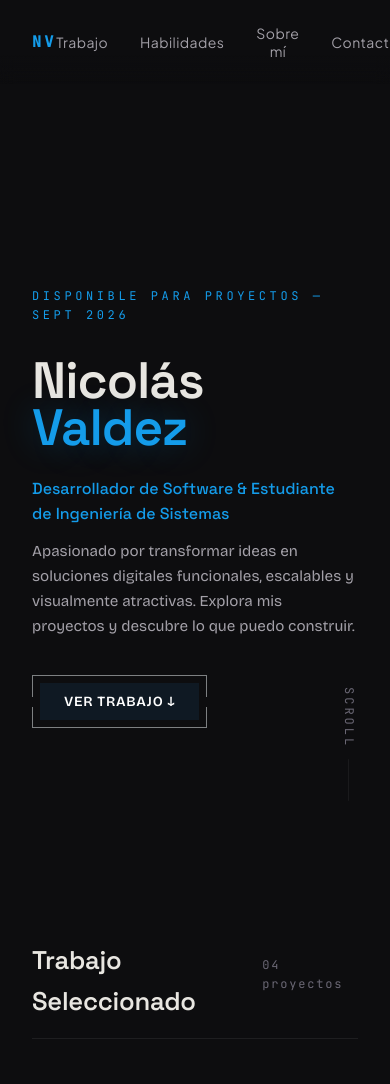
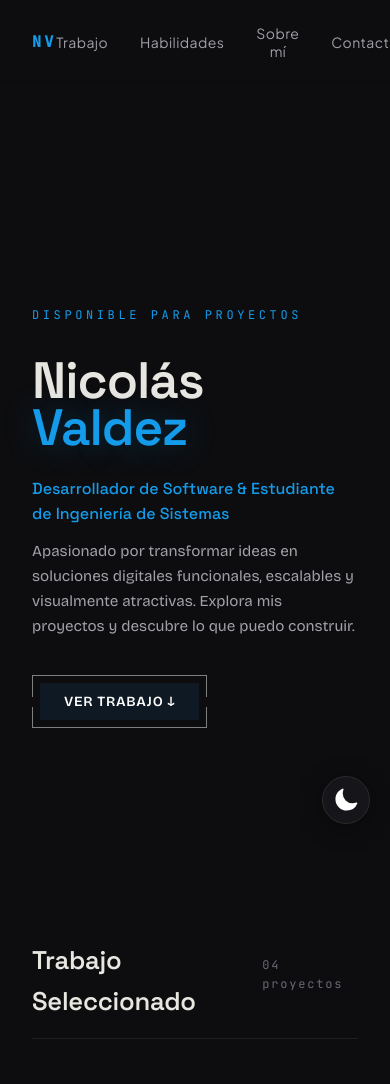
Before and after one commit to 02nvaldez/portfolio, a Flask app: page / in a window 390 px wide. Shown: the top 1084 px of the page. Run offline with Flask 3, Linux system fonts and the light colour scheme.

Commit message:
Front v1.0.2

```diff
--- a/static/css/style.css
+++ b/static/css/style.css
@@ -20,10 +20,43 @@
   --ring: #149CEA;
   --radius: 4px;
 
+  --header-bg: linear-gradient(to bottom, #0d0d0f 65%, transparent);
+  --button-border: #7D8082;
+  --button-bg: #0f1923;
+  --button-text: #e8e6e1;
+  --input-border: rgba(255, 255, 255, 0.15);
+  --thumb-img-opacity: 0.35;
+  --thumb-img-hover-opacity: 0.55;
+
   --font-display: 'Space Grotesk', sans-serif;
   --font-body: 'Plus Jakarta Sans', sans-serif;
   --font-para: 'Bricolage Grotesque', sans-serif;
   --font-mono: 'JetBrains Mono', monospace;
+}
+
+[data-theme="light"] {
+  --background: #f8fafc;
+  --foreground: #0f172a;
+  --card: #ffffff;
+  --card-foreground: #0f172a;
+  --primary: #0284c7;
+  --primary-foreground: #ffffff;
+  --secondary: #f1f5f9;
+  --secondary-foreground: #475569;
+  --muted: #e2e8f0;
+  --muted-foreground: #64748b;
+  --accent: #0284c7;
+  --accent-foreground: #ffffff;
+  --border: rgba(15, 23, 42, 0.08);
+  --ring: #0284c7;
+
+  --header-bg: linear-gradient(to bottom, rgba(248, 250, 252, 0.92) 65%, transparent);
+  --button-border: #94a3b8;
+  --button-bg: #0f172a;
+  --button-text: #ffffff;
+  --input-border: rgba(15, 23, 42, 0.2);
+  --thumb-img-opacity: 0.85;
+  --thumb-img-hover-opacity: 1;
 }
 
 *, *::before, *::after {
@@ -171,7 +206,7 @@ a {
 .hero-scroll {
   position: absolute;
   bottom: 2.5rem;
-  right: 2rem;
+  right: 6.5rem;
   display: flex;
   flex-direction: column;
   align-items: center;
@@ -870,3 +905,112 @@ a {
   color: var(--muted-foreground);
   text-transform: uppercase;
 }
+
+/* ==========================================================================
+   Floating Theme Switch (Dark / Light Mode)
+   ========================================================================== */
+.theme-toggle-container {
+  position: fixed;
+  bottom: 2rem;
+  right: 2rem;
+  z-index: 9999;
+}
+
+.toggle {
+  background-color: #16161A;
+  width: 56px;
+  height: 56px;
+  border-radius: 50%;
+  display: grid;
+  place-items: center;
+  cursor: pointer;
+  box-shadow: 0 4px 25px rgba(0, 0, 0, 0.4);
+  line-height: 1;
+  border: 0.5px solid #2B2B2B;
+  transition: transform 0.25s ease, box-shadow 0.3s ease, background-color 0.3s ease, border-color 0.3s ease;
+  user-select: none;
+  -webkit-tap-highlight-color: transparent;
+}
+
+.toggle:hover {
+  transform: translateY(-3px) scale(1.05);
+  box-shadow: 0 8px 30px rgba(0, 0, 0, 0.5);
+}
+
+.toggle:active {
+  transform: scale(0.95);
+}
+
+.input {
+  display: none;
+}
+
+.icon {
+  grid-column: 1 / 1;
+  grid-row: 1 / 1;
+  transition: transform 500ms cubic-bezier(0.4, 0, 0.2, 1);
+  line-height: 0.1;
+  display: flex;
+  align-items: center;
+  justify-content: center;
+}
+
+.icon--moon {
+  color: #ffffff;
+  transition-delay: 200ms;
+}
+
+.icon--sun {
+  color: #16161A;
+  transform: scale(0);
+}
+
+#switch:checked + .icon--moon {
+  transform: rotate(360deg) scale(0);
+}
+
+#switch:checked ~ .icon--sun {
+  transition-delay: 200ms;
+  transform: scale(1) rotate(360deg);
+}
+
+/* Light Theme overrides for the button */
+[data-theme="light"] .toggle {
+  background-color: #ffffff;
+  border: 0.5px solid #2B2B2B;
+  box-shadow: 0 6px 25px rgba(0, 0, 0, 0.08);
+}
+
+[data-theme="light"] .toggle:hover {
+  box-shadow: 0 10px 30px rgba(0, 0, 0, 0.12);
+}
+
+[data-theme="light"] .icon--moon {
+  color: #ffffff;
+}
+
+[data-theme="light"] .icon--sun {
+  color: #16161A;
+}
+
+/* Responsive adjustments */
+@media (max-width: 768px) {
+  .hero-scroll {
+    display: none;
+  }
+
+  .theme-toggle-container {
+    bottom: 1.25rem;
+    right: 1.25rem;
+  }
+
+  .toggle {
+    width: 48px;
+    height: 48px;
+  }
+
+  .toggle .icon svg {
+    width: 26px;
+    height: 26px;
+  }
+}
--- a/static/js/main.js
+++ b/static/js/main.js
@@ -1,4 +1,38 @@
 document.addEventListener('DOMContentLoaded', () => {
+  // Theme Toggle (Dark / Light Mode)
+  const themeSwitch = document.getElementById('switch');
+
+  function applyTheme(theme) {
+    if (theme === 'light') {
+      document.documentElement.setAttribute('data-theme', 'light');
+      if (themeSwitch) themeSwitch.checked = true;
+    } else {
+      document.documentElement.removeAttribute('data-theme');
+      if (themeSwitch) themeSwitch.checked = false;
+    }
+  }
+
+  // Sync initial theme
+  const savedTheme = localStorage.getItem('portfolio-theme');
+  const currentTheme = document.documentElement.getAttribute('data-theme');
+  if (savedTheme) {
+    applyTheme(savedTheme);
+  } else if (currentTheme === 'light') {
+    applyTheme('light');
+  }
+
+  if (themeSwitch) {
+    themeSwitch.addEventListener('change', () => {
+      const newTheme = themeSwitch.checked ? 'light' : 'dark';
+      applyTheme(newTheme);
+      try {
+        localStorage.setItem('portfolio-theme', newTheme);
+      } catch (e) {
+        console.error('Failed to save theme in localStorage', e);
+      }
+    });
+  }
+
   // Smooth scroll for anchor buttons
   const scrollButtons = document.querySelectorAll('[data-scroll-to]');
   scrollButtons.forEach(btn => {
--- a/templates/index.html
+++ b/templates/index.html
@@ -1,12 +1,25 @@
 <!DOCTYPE html>
 <html lang="es">
+
 <head>
   <meta charset="UTF-8">
   <meta name="viewport" content="width=device-width, initial-scale=1.0">
   <title>Nicolás Valdez — Desarrollador de Software</title>
-  <meta name="description" content="Portafolio de Nicolás Valdez, desarrollador de software y estudiante de Ingeniería de Sistemas especializado en soluciones digitales funcionales y escalables.">
+  <meta name="description"
+    content="Portafolio de Nicolás Valdez, desarrollador de software y estudiante de Ingeniería de Sistemas especializado en soluciones digitales funcionales y escalables.">
   <link rel="stylesheet" href="{{ url_for('static', filename='css/style.css') }}">
+  <script>
+    (function() {
+      try {
+        var theme = localStorage.getItem('portfolio-theme');
+        if (theme === 'light') {
+          document.documentElement.setAttribute('data-theme', 'light');
+        }
+      } catch (e) {}
+    })();
+  </script>
 </head>
+
 <body>
 
   <!-- Header -->
@@ -24,7 +37,7 @@
     <!-- Hero -->
     <section class="hero" id="hero">
       <div class="hero-content">
-        <span class="hero-badge">Disponible para proyectos — Sept 2026</span>
+        <span class="hero-badge">Disponible para proyectos</span>
         <h1 class="hero-title">
           Nicolás<br>
           <span class="accent">Valdez</span>
@@ -33,7 +46,8 @@
           Desarrollador de Software &amp; Estudiante de Ingeniería de Sistemas
         </p>
         <p class="hero-desc">
-          Apasionado por transformar ideas en soluciones digitales funcionales, escalables y visualmente atractivas. Explora mis proyectos y descubre lo que puedo construir.
+          Apasionado por transformar ideas en soluciones digitales funcionales, escalables y visualmente atractivas.
+          Explora mis proyectos y descubre lo que puedo construir.
         </p>
         <button class="button" data-scroll-to="work">
           <span class="button_lg">
@@ -61,7 +75,8 @@
         <!-- Project 1 -->
         <article class="project-card" data-accent="#149CEA">
           <div class="project-thumb">
-            <img src="https://images.unsplash.com/photo-1555066931-4365d14bab8c?w=800&h=450&fit=crop&auto=format" alt="Meridian Design System">
+            <img src="https://images.unsplash.com/photo-1555066931-4365d14bab8c?w=800&h=450&fit=crop&auto=format"
+              alt="Meridian Design System">
             <div class="project-accent-overlay"></div>
             <span class="project-year">2024</span>
           </div>
@@ -69,7 +84,8 @@
             <p class="project-category">Sistema de Diseño · React</p>
             <h3 class="project-title">Meridian Design System</h3>
             <p class="project-desc">
-              Librería de componentes utilizada por 12 equipos de producto. Redujo la inconsistencia visual en un 80% y el tiempo de handoff de diseño a desarrollo de 3 días a medio día.
+              Librería de componentes utilizada por 12 equipos de producto. Redujo la inconsistencia visual en un 80% y
+              el tiempo de handoff de diseño a desarrollo de 3 días a medio día.
             </p>
             <div class="project-tags">
               <span class="project-tag">React</span>
@@ -83,7 +99,8 @@
         <!-- Project 2 -->
         <article class="project-card" data-accent="#4ecdc4">
           <div class="project-thumb">
-            <img src="https://images.unsplash.com/photo-1551288049-bebda4e38f71?w=800&h=450&fit=crop&auto=format" alt="Cartograph Analytics">
+            <img src="https://images.unsplash.com/photo-1551288049-bebda4e38f71?w=800&h=450&fit=crop&auto=format"
+              alt="Cartograph Analytics">
             <div class="project-accent-overlay"></div>
             <span class="project-year">2024</span>
           </div>
@@ -91,7 +108,8 @@
             <p class="project-category">Visualización de Datos · Full Stack</p>
             <h3 class="project-title">Cartograph Analytics</h3>
             <p class="project-desc">
-              Plataforma de análisis geoespacial en tiempo real que procesa más de 2M de eventos por hora. Desarrollé un renderizador WebGL propio que redujo el tiempo de render de 4.2s a 180ms.
+              Plataforma de análisis geoespacial en tiempo real que procesa más de 2M de eventos por hora. Desarrollé un
+              renderizador WebGL propio que redujo el tiempo de render de 4.2s a 180ms.
             </p>
             <div class="project-tags">
               <span class="project-tag">Next.js</span>
@@ -105,7 +123,8 @@
         <!-- Project 3 -->
         <article class="project-card" data-accent="#f7c06e">
           <div class="project-thumb">
-            <img src="https://images.unsplash.com/photo-1517694712202-14dd9538aa97?w=800&h=450&fit=crop&auto=format" alt="Folio CMS">
+            <img src="https://images.unsplash.com/photo-1517694712202-14dd9538aa97?w=800&h=450&fit=crop&auto=format"
+              alt="Folio CMS">
             <div class="project-accent-overlay"></div>
             <span class="project-year">2023</span>
           </div>
@@ -113,7 +132,8 @@
             <p class="project-category">SaaS · Backend</p>
             <h3 class="project-title">Folio CMS</h3>
             <p class="project-desc">
-              CMS headless con constructor visual de consultas. 340 equipos de pago, $42k MRR. Construido en solitario en 8 meses, posteriormente adquirido por una startup de infraestructura de contenido.
+              CMS headless con constructor visual de consultas. 340 equipos de pago, $42k MRR. Construido en solitario
+              en 8 meses, posteriormente adquirido por una startup de infraestructura de contenido.
             </p>
             <div class="project-tags">
               <span class="project-tag">Node.js</span>
@@ -127,7 +147,8 @@
         <!-- Project 4 -->
         <article class="project-card" data-accent="#ff6b9d">
           <div class="project-thumb">
-            <img src="https://images.unsplash.com/photo-1558494949-ef010cbdcc31?w=800&h=450&fit=crop&auto=format" alt="Pulse Notification Engine">
+            <img src="https://images.unsplash.com/photo-1558494949-ef010cbdcc31?w=800&h=450&fit=crop&auto=format"
+              alt="Pulse Notification Engine">
             <div class="project-accent-overlay"></div>
             <span class="project-year">2023</span>
           </div>
@@ -135,7 +156,8 @@
             <p class="project-category">Infraestructura · Open Source</p>
             <h3 class="project-title">Pulse Notification Engine</h3>
             <p class="project-desc">
-              Sistema de orquestación de notificaciones multicanal. 4.7k estrellas en GitHub, usado en producción por más de 200 empresas que envían 50M+ notificaciones al mes.
+              Sistema de orquestación de notificaciones multicanal. 4.7k estrellas en GitHub, usado en producción por
+              más de 200 empresas que envían 50M+ notificaciones al mes.
             </p>
             <div class="project-tags">
               <span class="project-tag">Go</span>
@@ -204,10 +226,13 @@
           </h2>
           <div class="about-text">
             <p>
-              Tengo 19 años y soy estudiante de 5.º semestre de Ingeniería de Sistemas en la Universidad Santiago de Cali, titulado como Técnico en Diseño, Desarrollo y Programación de Software por el SENA.
+              Tengo 19 años y soy estudiante de 5.º semestre de Ingeniería de Sistemas en la Universidad Santiago de
+              Cali, titulado como Técnico en Diseño, Desarrollo y Programación de Software por el SENA.
             </p>
             <p>
-              Mi enfoque combina la precisión de la ingeniería con la lógica de programación y el diseño funcional para crear aplicaciones web sólidas, optimizadas y listas para el entorno real. Disfruto abordar nuevos retos técnicos, aprender tecnologías emergentes y construir herramientas que generen un impacto positivo.
+              Mi enfoque combina la precisión de la ingeniería con la lógica de programación y el diseño funcional para
+              crear aplicaciones web sólidas, optimizadas y listas para el entorno real. Disfruto abordar nuevos retos
+              técnicos, aprender tecnologías emergentes y construir herramientas que generen un impacto positivo.
             </p>
           </div>
         </div>
@@ -215,7 +240,8 @@
         <!-- Foto carnet -->
         <div class="about-photo-wrap">
           <div class="about-photo-card">
-            <img src="https://images.unsplash.com/photo-1705645930353-0e335311ef20?w=400&h=533&fit=crop&auto=format" alt="Nicolás Valdez">
+            <img src="https://images.unsplash.com/photo-1705645930353-0e335311ef20?w=400&h=533&fit=crop&auto=format"
+              alt="Nicolás Valdez">
             <div class="about-photo-caption">
               <p class="about-photo-name">Nicolás Valdez</p>
               <p class="about-photo-sub">Ing. Sistemas · SENA</p>
@@ -234,7 +260,8 @@
             Construyamos algo <span class="accent">juntos</span>
           </h2>
           <p class="contact-desc">
-            Disponible para proyectos freelance, consultorías y oportunidades profesionales. Normalmente respondo en menos de 24 horas.
+            Disponible para proyectos freelance, consultorías y oportunidades profesionales. Normalmente respondo en
+            menos de 24 horas.
           </p>
 
           <div class="contact-links">
@@ -244,11 +271,13 @@
             </div>
             <div class="contact-link-row">
               <span class="contact-label">GitHub</span>
-              <a href="https://github.com/02nvaldez" target="_blank" rel="noopener noreferrer" class="contact-val">@02nvaldez</a>
+              <a href="https://github.com/02nvaldez" target="_blank" rel="noopener noreferrer"
+                class="contact-val">@02nvaldez</a>
             </div>
             <div class="contact-link-row">
               <span class="contact-label">LinkedIn</span>
-              <a href="https://linkedin.com/in/nicolas-valdez" target="_blank" rel="noopener noreferrer" class="contact-val">nicolas-valdez</a>
+              <a href="https://linkedin.com/in/nicolas-valdez" target="_blank" rel="noopener noreferrer"
+                class="contact-val">nicolas-valdez</a>
             </div>
           </div>
         </div>
@@ -292,6 +321,43 @@
     <p>Construido con Python · Flask · HTML5 · CSS3</p>
   </footer>
 
+  <!-- Floating Theme Switch -->
+  <div class="container theme-toggle-container">
+    <label for="switch" class="toggle" aria-label="Cambiar modo claro / oscuro" title="Cambiar tema">
+      <input type="checkbox" class="input" id="switch" />
+      <div class="icon icon--moon">
+        <svg
+          xmlns="http://www.w3.org/2000/svg"
+          viewBox="0 0 24 24"
+          fill="currentColor"
+          width="32"
+          height="32"
+        >
+          <path
+            fill-rule="evenodd"
+            d="M9.528 1.718a.75.75 0 01.162.819A8.97 8.97 0 009 6a9 9 0 009 9 8.97 8.97 0 003.463-.69.75.75 0 01.981.98 10.503 10.503 0 01-9.694 6.46c-5.799 0-10.5-4.701-10.5-10.5 0-4.368 2.667-8.112 6.46-9.694a.75.75 0 01.818.162z"
+            clip-rule="evenodd"
+          ></path>
+        </svg>
+      </div>
+
+      <div class="icon icon--sun">
+        <svg
+          xmlns="http://www.w3.org/2000/svg"
+          viewBox="0 0 24 24"
+          fill="currentColor"
+          width="32"
+          height="32"
+        >
+          <path
+            d="M12 2.25a.75.75 0 01.75.75v2.25a.75.75 0 01-1.5 0V3a.75.75 0 01.75-.75zM7.5 12a4.5 4.5 0 119 0 4.5 4.5 0 01-9 0zM18.894 6.166a.75.75 0 00-1.06-1.06l-1.591 1.59a.75.75 0 101.06 1.061l1.591-1.59zM21.75 12a.75.75 0 01-.75.75h-2.25a.75.75 0 010-1.5H21a.75.75 0 01.75.75zM17.834 18.894a.75.75 0 001.06-1.06l-1.59-1.591a.75.75 0 10-1.061 1.06l1.59 1.591zM12 18a.75.75 0 01.75.75V21a.75.75 0 01-1.5 0v-2.25A.75.75 0 0112 18zM7.758 17.303a.75.75 0 00-1.061-1.06l-1.591 1.59a.75.75 0 001.06 1.061l1.591-1.59zM6 12a.75.75 0 01-.75.75H3a.75.75 0 010-1.5h2.25A.75.75 0 016 12zM6.697 7.757a.75.75 0 001.06-1.06l-1.59-1.591a.75.75 0 00-1.061 1.06l1.59 1.591z"
+          ></path>
+        </svg>
+      </div>
+    </label>
+  </div>
+
   <script src="{{ url_for('static', filename='js/main.js') }}"></script>
 </body>
+
 </html>
```
Also changed, not shown: other parts of static/css/style.css (+13 -11 lines).
